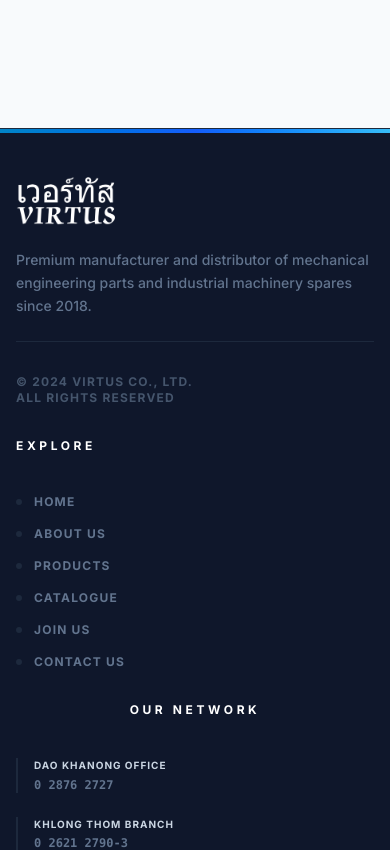
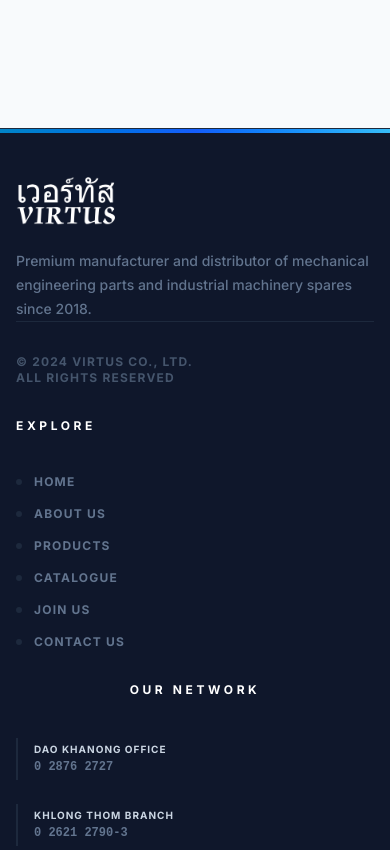
Before and after one commit to Sorawit-loyde/virtus_web_dev, a React (Vite) app in the folder virtus-react/: page /contact in a window 390 px wide. Shown: the part 4220-5070 px from the top of the page. Built offline with nearby package versions, Linux system fonts and the light colour scheme.

Commit message:
feat: Add Contact section, About page, and Footer component, introduce new global styles, and remove DRAG_DROP_FEATURE.md.

```diff
--- a/virtus-react/src/components/layout/Footer.jsx
+++ b/virtus-react/src/components/layout/Footer.jsx
@@ -3,7 +3,7 @@ import { Facebook } from 'lucide-react';
 
 export const Footer = () => {
     return (
-        <footer className="bg-slate-900 text-slate-400 pt-12 pb-8 border-t border-slate-800 relative overflow-hidden">
+        <footer className="bg-slate-900 text-slate-400 pt-12 pb-8 border-t border-slate-800 relative overflow-hidden font-sans" style={{ fontFamily: 'Inter, ui-sans-serif, system-ui, sans-serif' }}>
             {/* Decoration */}
             <div className="absolute top-0 left-0 w-full h-1 bg-gradient-to-r from-brand-600 via-blue-600 to-brand-400" />
 
@@ -15,7 +15,7 @@ export const Footer = () => {
                         <div className="flex items-center gap-2">
                             <img src="/assets/images/Logo-virtus.png" alt="VIRTUS" className="h-12 w-auto object-contain brightness-0 invert" />
                         </div>
-                        <p className="text-sm leading-relaxed text-slate-500 font-medium">
+                        <p className="text-sm leading-6 text-slate-500 font-medium h-12" style={{ fontFamily: 'Inter, ui-sans-serif, system-ui, sans-serif' }}>
                             Premium manufacturer and distributor of mechanical engineering parts and industrial machinery spares since 2018.
                         </p>
                         <div className="pt-8 mt-auto text-xs text-slate-600 font-bold uppercase tracking-widest border-t border-slate-800">
@@ -56,9 +56,9 @@ export const Footer = () => {
                                 { name: 'Phet Kasem Branch', tel: '0 2420 3494-5' },
                                 { name: 'Chonburi Branch', tel: '0 3814 8037-9' }
                             ].map((branch) => (
-                                <div key={branch.name} className="flex flex-col gap-1 border-l-2 border-slate-800 pl-4 hover:border-brand-600 transition-colors">
-                                    <p className="text-slate-300 font-black uppercase text-[10px] tracking-widest">{branch.name}</p>
-                                    <p className="text-slate-500 font-bold font-mono text-xs">{branch.tel}</p>
+                                <div key={branch.name} className="flex flex-col gap-1 border-l-2 border-slate-800 pl-4 hover:border-brand-600 transition-colors h-[42px] justify-center">
+                                    <p className="text-slate-300 font-black uppercase text-[10px] tracking-widest leading-tight" style={{ fontFamily: 'Inter, ui-sans-serif, system-ui, sans-serif' }}>{branch.name}</p>
+                                    <p className="text-slate-500 font-bold font-mono text-xs leading-tight" style={{ fontFamily: '"Courier New", Courier, monospace' }}>{branch.tel}</p>
                                 </div>
                             ))}
                         </div>
--- a/virtus-react/src/components/sections/Contact.jsx
+++ b/virtus-react/src/components/sections/Contact.jsx
@@ -115,7 +115,7 @@ export const Contact = ({ activeBranchId, onBranchSelect }) => {
                         <Text en="Our Locations" th="สาขาของเรา" />
                     </h2>
                     <div className="w-20 h-2 bg-brand-600 rounded-full mx-auto mb-8"></div>
-                    <p className="text-slate-500 text-lg font-medium leading-relaxed lg:whitespace-nowrap">
+                    <p className="text-slate-500 text-lg font-medium leading-relaxed">
                         <Text
                             en="Visit any of our regional branches or contact our specialists for comprehensive technical support."
                             th="เยี่ยมชมสาขาหรือโทรสอบถามข้อมูลเพิ่มเติมเกี่ยวกับชิ้นส่วนวิศวกรรมและอะไหล่เครื่องจักร"
--- a/virtus-react/src/pages/AboutPage.jsx
+++ b/virtus-react/src/pages/AboutPage.jsx
@@ -53,9 +53,7 @@ export const AboutPage = () => {
                 {/* Company Expertise */}
                 <section className="mb-40">
                     <div className="bg-white p-12 md:p-20 rounded-[3rem] shadow-sm border border-slate-100 relative overflow-hidden mb-12">
-                        <div className="absolute top-0 right-0 p-12 opacity-[0.03]">
-                            <Factory className="w-64 h-64 -rotate-12" />
-                        </div>
+
                         <div className="relative z-10 max-w-4xl">
                             <div className="flex items-center gap-4 mb-8">
                                 <div className="p-3 bg-slate-950 rounded-2xl text-white">
--- a/virtus-react/src/styles/index.css
+++ b/virtus-react/src/styles/index.css
@@ -23,6 +23,11 @@
 
   button {
     cursor: pointer;
+  }
+
+  /* Lock the footer to Inter — prevent Thai font cascade from body.th shifting footer layout */
+  footer {
+    font-family: 'Inter', ui-sans-serif, system-ui, sans-serif !important;
   }
 }
 
```
Also changed, not shown: 1 other file (tests, documents, lock files or other folders).
